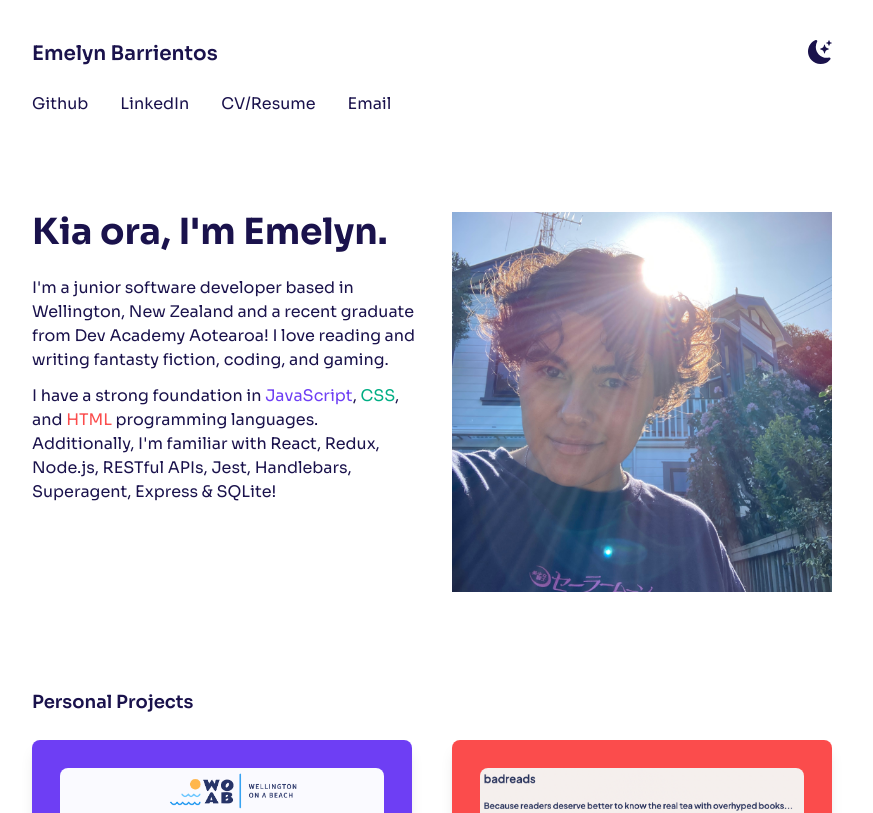
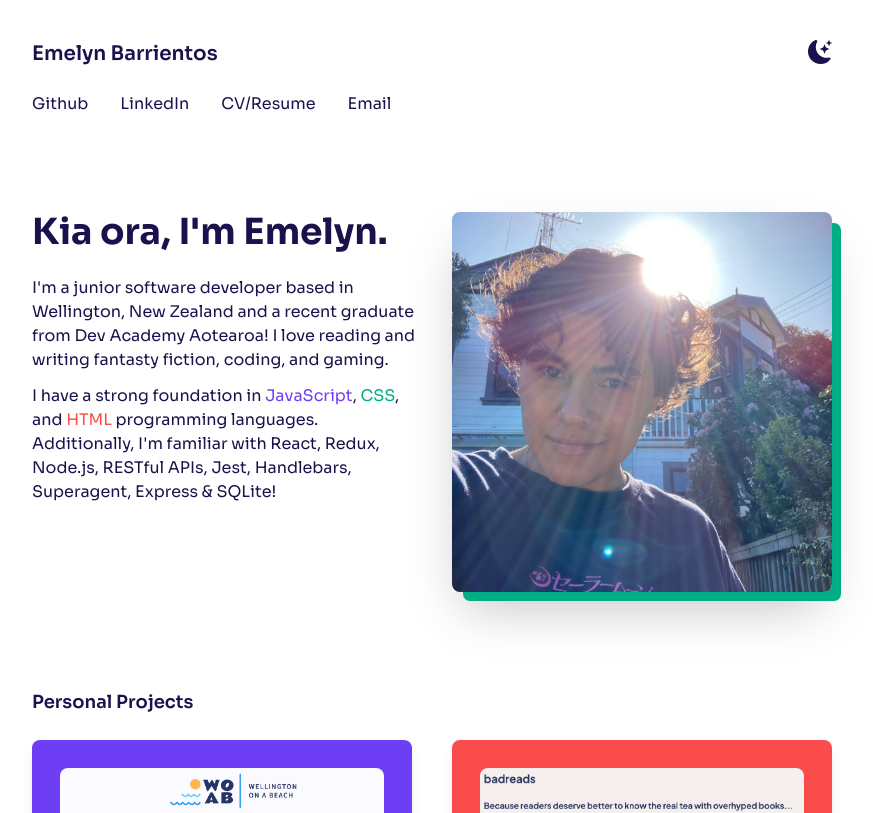
Before and after one commit to emelyn-barrientos/emelyn-barrientos-portfolio, a Next.js app: page / in a window 1280 px wide. Shown: the top 813 px of the page, without its empty margins (208-1081 px from the left). Built offline with nearby package versions, Linux system fonts and the light colour scheme.

Commit message:
Add initial styling to pic

```diff
--- a/pages/index.js
+++ b/pages/index.js
@@ -94,12 +94,11 @@ export default function Home() {
                 SQLite!
               </p>
             </div>
-            <div className="flex justify-center">
+            <div className="flex justify-center shadow-2xl">
               <Image
+                className="rounded-lg shadow-custom"
                 src={portfolioPic}
-                // width={275}
-                // height={350}
-                alt="Place holder for portrait of Emelyn."
+                alt="Photograph of Emelyn Barrientos, 2022."
               />
             </div>
           </section>
```
